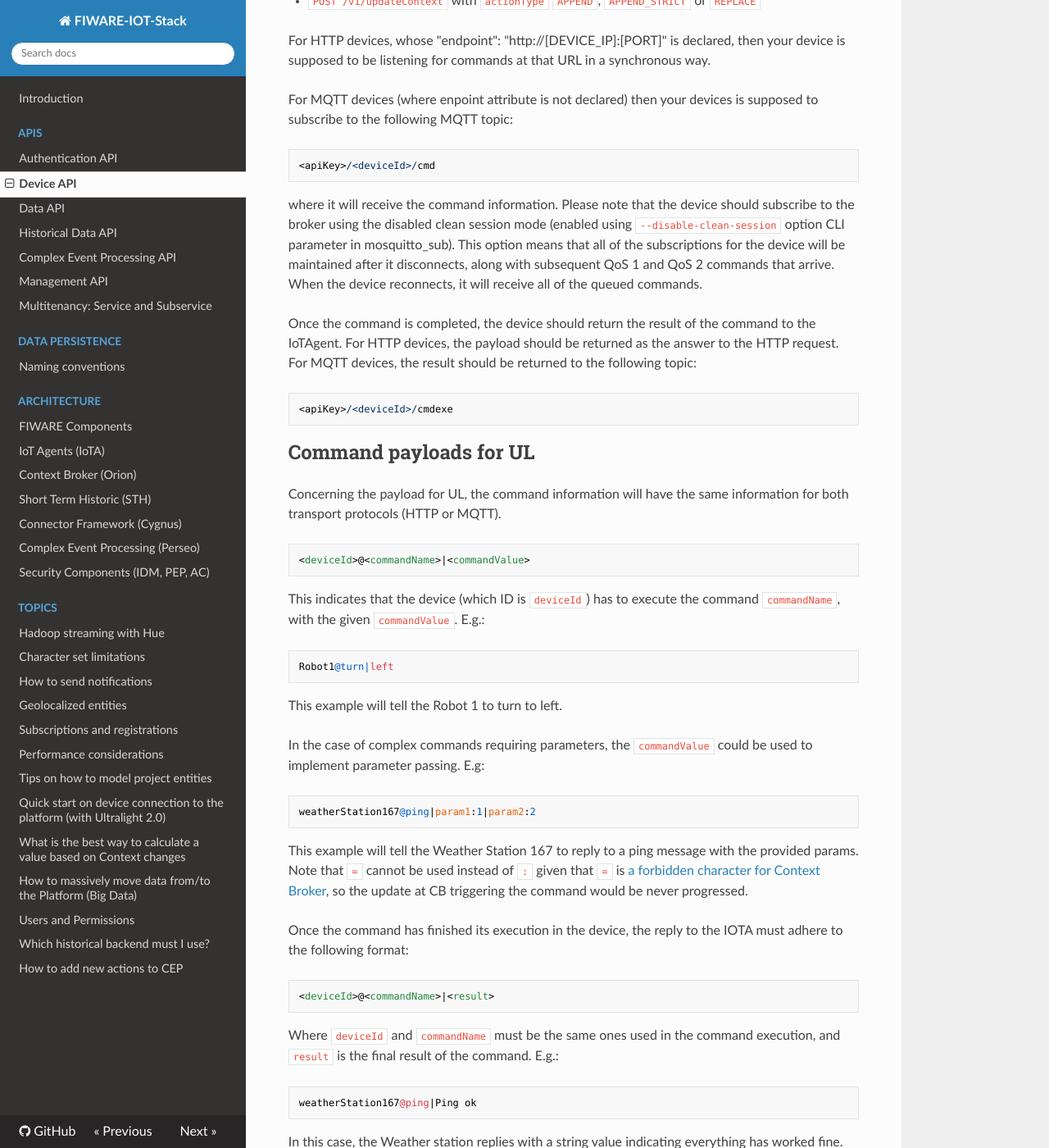
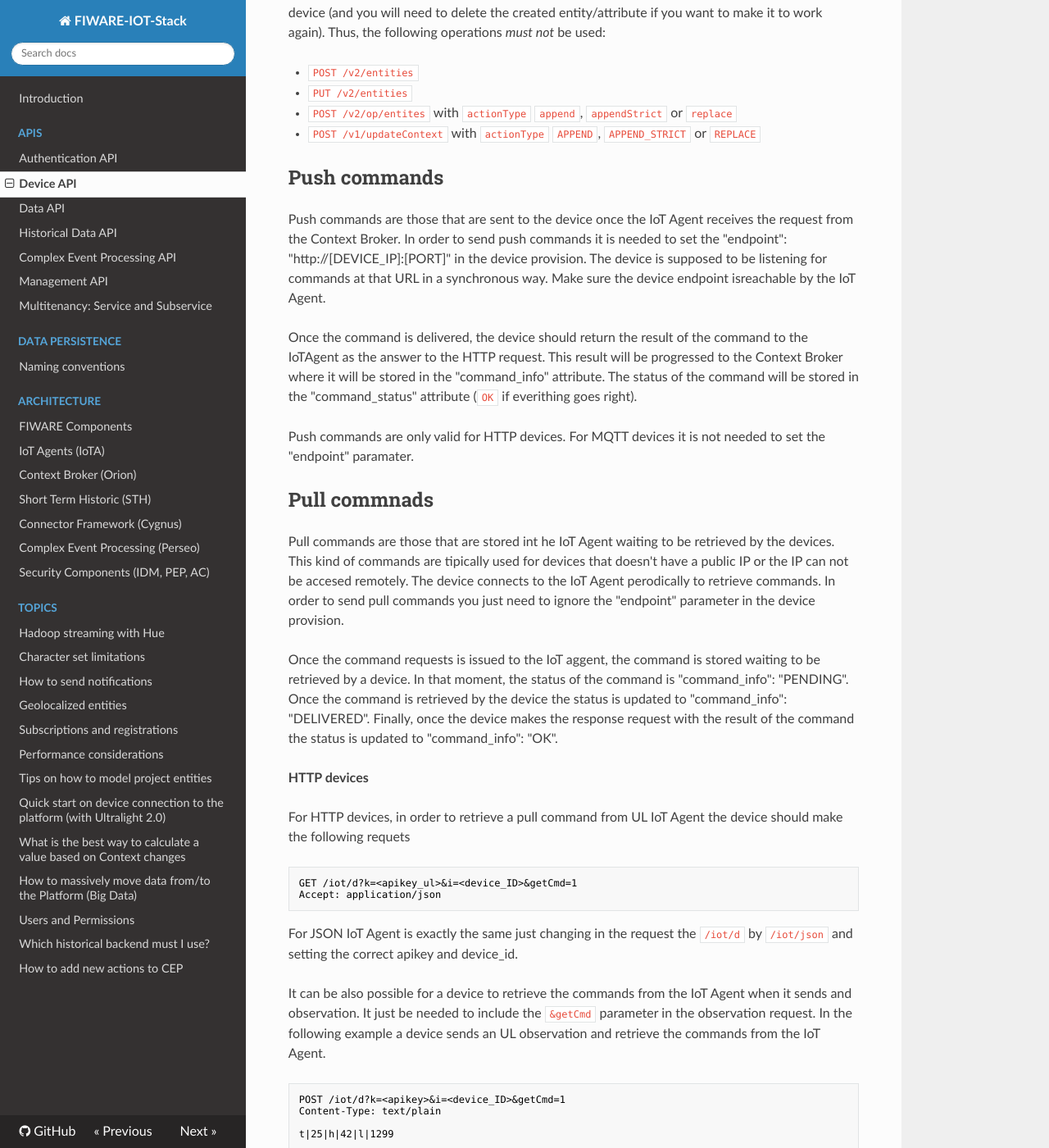
Before and after one commit to telefonicaid/thinking-cities, an MkDocs documentation site: the page built from docs/device_api.md, in a window 1280 px wide and 1400 px high, scrolled down 7937 px. Shown: the whole window at 82% size. Built offline with MkDocs 1.6.1, drawn with Linux system fonts in a browser that asks for light colours; nearby versions of some CDN libraries; old or Windows-style settings are respelled for this version of MkDocs; some of the changed text lies outside the part shown.

Commit message:
Update device_api.md

````diff
--- a/docs/device_api.md
+++ b/docs/device_api.md
@@ -77,21 +77,21 @@ Currently, the IoT Platform only allows for the existence of a configuration gro
 
 # Register your IoT device
 
-Remember this step is optional, it is only required if you want to use commands in order to act upon devices or want to
+Remember this step is optional, it is only required if you want to use commands in order to act upon devices or you want to
 define a mapping to reduce the attributes identifier when you send observations to reduce the message size. But, in case
 the device is not provisioned, the Configuration Group **must** be configured.
 
 If you simply want to send observations you can skip this and just go to the "Send observations" section.
 
 Examples below are provided only for IoTA-UL cases for the sake of briefness, but IOTA-JSON examples are
-exactly the same just changing `?protocol=IoTA-UL` by `?protocol=IoTA-JSON`.
+exactly the same just changing `protocol=IoTA-UL` by `protocol=IoTA-JSON`.
 
 **Registering for HTTP commands**
 
 On this sample a device is registered to use HTTP binding for a PING command:
 
 ```
-POST /iot/devices?protocol=IoTA-UL
+POST /iot/devices
 Content-Type: application/json
 X-Auth-Token: [TOKEN]
 Fiware-Service: OpenIoT
@@ -102,6 +102,7 @@ Fiware-ServicePath: /
 		"device_id": "[DEV_ID]",
 		"entity_name": "[ENTITY_ID]",
 		"entity_type": "thing",
+		"protocol":"IoTA-UL",
 		"timezone": "Europe/Madrid",
 		"endpoint": "http://[DEVICE_IP]:[PORT]",
 		"attributes": [{
@@ -151,6 +152,7 @@ Fiware-ServicePath: /
 		"device_id": "[DEV_ID]",
 		"entity_name": "[ENTITY_ID]",
 		"entity_type": "thing",
+		"protocol":"IoTA-UL",
 		"transport": "MQTT",
 		"timezone": "Europe/Madrid",
 		"attributes": [{
@@ -176,22 +178,26 @@ The example shows there are two differences comparing with provisioning for HTTP
 * The absence of an "endpoint" field
 * The presence of "transport" field, which value has to be "MQTT".
 
-**Registering without endpoint or transport commands**
+**Registering without endpoint commands**
 
-For devices that won't be receiving commands, you don't need to specify neither "endpoint" nor "tranport" fields.
+For devices that won't be receiving commands, you don't need to specify "endpoint" field. In this case, the command will be stored int the IoT Agent waiting for the device to retrieve the commmand. These kind of commnads are called pull commands.
 
 # Send observations
 
 There are two IoTAgents currently available in the platform, each listening for requests with a different protocol:
-Ultralight 2.0 and JSON. In both cases, payloads can be sent to the Agent using two different transport protocols: MQTT
-and HTTP. The following sections show some examples of each of the four possible approaches.
+* Ultralight 2.0
+* JSON
+
+In both cases, payloads can be sent to the Agent using two different transport protocols:
+* MQTT
+* HTTP
 
 In order to select the appropriate IoTAgent, change the declared protocol in the query parameters: IoTA-UL or IoTA-JSON.
+The following sections show some examples of each of the four possible approaches.
 
 **Send measures using UL2.0 HTTP**
 
-Ultralight2.0 (UL2.0) is a proposed simplification of the SensorML (SML) standard – and will be used to send device
-measurements (observations) to the ContextBroker. Ultralight2.0 is selected in this example because of its simplicity.
+Ultralight2.0 (UL2.0 or just UL for the shake of simplicity) is a proposed simplification of the SensorML (SML) standard – and will be used to send device measurements (observations) to the ContextBroker. Ultralight2.0 is selected in this example because of its simplicity.
 
 Sending an observation from IoT devices is simple with the following HTTP POST request:
 
@@ -206,22 +212,26 @@ The previous example sends an update of the Temperature attribute that is automa
 corresponding entity at the ContextBroker.
 
 Multiple measures for a single observation can be sent, sepparating the values with pipes:
+
 ```
 POST /iot/d?k=<apikey>&i=<device_ID>
 Content-Type: text/plain
 
 t|25|h|42|l|1299
 ```
+
 This request will generate a single update request to the Context Broker with three attributes, one corresponding to
 each measure.
 
 Sending multiple observations in the same message is also possible with the following payload:
+
 ```
 POST /iot/d?k=<apikey>&i=<device_ID>
 Content-Type: text/plain
 
 t|23#h|80#l|95#m|Quiet
 ```
+
 This request will generate four requests to the Context Broker, each one reporting a different value.
 
 Finally, after connecting your IoT devices this way you (or any other developer with the right access permissions) should be able to use the Data API to read the NGSI entity assigned to your device or see the data on the Management Portal.
@@ -234,6 +244,7 @@ of information each. That means that one message will be translated into one sin
 The information can be typically sensors measures.
 
 This is the topic hierarchy that has to be used by devices:
+
 ```
 /<api-key>/<device-id>/attrs/<attrName>
 ```
@@ -277,6 +288,7 @@ $ mosquitto_pub -h $HOST_IOTAGENT_MQTT -u theUser -P thePassword -t /<api_key>/m
 The simple JSON protocol used by the JSON IoTAgent maps each measurement to an attribute in a JSON Object. The following
 example shows how to send a measurement of three different quantities:
 ```
+
 POST  /iot/json?k=<apikey>&i=<device_ID>
 Content-type: application/json
 
@@ -302,9 +314,11 @@ measurement reports. Examples are shown as mosquitto_pub sentences.
 
 In the case of single measurements, just the value of the measurement is sent as the message payload, being the rest
 of information needed for the update confined to the MQTT topic, as illustrated in the following example:
+
 ```
 $ mosquitto_pub -h $HOST_IOTAGENT_MQTT -u theUser -P thePassword -t /<myapikey>/<mydevicemqtt>/attrs/<measurename> -m '5.4'
 ```
+
 In this example we can see that the topic contains three pieces of data:
 - The API Key ('<myapikey>'): identifies the service or configuration associated to the device.
 - The Device ID ('<mydevicemqtt>'): that uniquely identifies a device in a service.
@@ -314,6 +328,7 @@ The message payload contains the plain attribute value ('5.4').
 
 In the case of multiple measurements, the MQTT message will contain a JSON Object with multiple attributes, each one
 indicating the value of a single measurement, as illustrated in the following example:
+
 ```
 $ mosquitto_pub -h $HOST_IOTAGENT_MQTT -u theUser -P thePassword -t /<myapikey>/<mydevicemqtt>/attrs -m '{ "t": 5.4, "o": 4.3, "n": 3.2, "c": 2.1 }'
 ```
@@ -326,18 +341,14 @@ measurements will be updated in the target entity.
 
 # Act upon devices
 
-## Transport protocol
-In order to send commands to devices, you just need to know which attributes correspond to commands and update them.
-You can declare the command related attributes at the registry process (as shown in the previous "Register your IoT
-device" section).
+## Send commands
 
-If you take a look to the previous device example, you can find that a "ping" command was defined.
-Any update on this attribute “Ping” at the NGSI entity in the ContextBroker will send a command to your device.
-For instance, to send the "Ping" command with value "Ping request" you could use the following operation in the
-ContextBroker API:
+In order to send commands to devices, you need to know which attributes correspond to commands and update them. You can declare the command related attributes at the registry process (as shown in the previous "Register your IoT device" section). Also, you can declare the protocol you want the commnads to be sent (HTTP/MQTT) with the "transport" parameter at the registry process.
+
+If you take a look to the previous device example, you can find that a "ping" command was defined. Any update on this attribute “ping” at the NGSI entity in the ContextBroker will send a command to your device. For instance, to send the "ping" command with value "Ping request" you could use the following operation in the ContextBroker API:
 
 ```
-PUT /v2/entities/[ENTITY_ID]/attrs/ping
+PUT /v2/entities/[ENTITY_ID]/attrs/ping?type=[ENTITY_TYPE]
 
 {
   "value": "Ping request",
@@ -346,36 +357,71 @@ PUT /v2/entities/[ENTITY_ID]/attrs/ping
 
 ```
 
-ContextBroker API is quite flexible and allows to update an attribute in several ways. Please have a look to
-the [NGSIv2 specification](http://telefonicaid.github.io/fiware-orion/api/v2/stable) for details.
+ContextBroker API is quite flexible and allows to update an attribute in several ways. Please have a look to the [NGSIv2 specification](http://telefonicaid.github.io/fiware-orion/api/v2/stable) for details.
 
-**Important note**: don't use operations in the NGSI API with creation semantics. Otherwise, the entity/attribute
-will be created locally to ContextBroker and the command will not progress to the device (and you will need to delete
-the created entity/attribute if you want to make it to work again). Thus, the following operations *must not* be used:
+**Important note**: don't use operations in the NGSI API with creation semantics. Otherwise, the entity/attribute will be created locally to ContextBroker and the command will not progress to the device (and you will need to delete the created entity/attribute if you want to make it to work again). Thus, the following operations *must not* be used:
 
 * `POST /v2/entities`
 * `PUT /v2/entities`
 * `POST /v2/op/entites` with `actionType` `append`, `appendStrict` or `replace`
 * `POST /v1/updateContext` with `actionType` `APPEND`, `APPEND_STRICT` or `REPLACE`
 
-For HTTP devices, whose "endpoint": "http://[DEVICE_IP]:[PORT]" is declared, then your device is supposed to be
-listening for commands at that URL in a synchronous way.
+## Push commands
 
-For MQTT devices (where enpoint attribute is not declared) then your devices is supposed to subscribe to the following
-MQTT topic:
+Push commands are those that are sent to the device once the IoT Agent receives the request from the Context Broker. In order to send push commands it is needed to set the "endpoint": "http://[DEVICE_IP]:[PORT]" in the device provision. The device is supposed to be listening for commands at that URL in a synchronous way. Make sure the device endpoint isreachable by the IoT Agent.
+
+Once the command is delivered, the device should return the result of the command to the IoTAgent as the answer to the
+HTTP request. This result will be progressed to the Context Broker where it will be stored in the "command_info" attribute. The status of the command will be stored in the "command_status" attribute (`OK` if everithing goes right).
+
+Push commands are only valid for HTTP devices. For MQTT devices it is not needed to set the "endpoint" paramater.
+
+## Pull commnads
+
+Pull commands are those that are stored int he IoT Agent waiting to be retrieved by the devices. This kind of commands are tipically used for devices that doesn't have a public IP or the IP can not be accesed remotely. The device connects to the IoT Agent perodically to retrieve commands. In order to send pull commands you just need to ignore the "endpoint" parameter in the device provision.
+
+Once the command requests is issued to the IoT aggent, the command is stored waiting to be retrieved by a device. In that moment, the status of the command is "command_info": "PENDING". Once the command is retrieved by the device the status is updated to "command_info": "DELIVERED". Finally, once the device makes the response request with the result of the command the status is updated to "command_info": "OK".
+
+**HTTP devices**
+
+For HTTP devices, in order to retrieve a pull command from  UL IoT Agent the device should make the following requets
+
 ```
-<apiKey>/<deviceId>/cmd
+GET /iot/d?k=<apikey_ul>&i=<device_ID>&getCmd=1
+Accept: application/json
 ```
+
+For JSON IoT Agent is exactly the same just changing in the request the `/iot/d` by `/iot/json` and setting the correct apikey and device_id.
+
+It can be also possible for a device to retrieve the commands from the IoT Agent when it sends and observation. It just be needed to include the `&getCmd` parameter in the observation request. In the following example a device sends an UL observation and retrieve the commands from the IoT Agent.
+
+```
+POST /iot/d?k=<apikey>&i=<device_ID>&getCmd=1
+Content-Type: text/plain
+
+t|25|h|42|l|1299
+```
+
+This is also possible for JSON IoT Agent changing in the request the `/iot/d` by `/iot/json`and setting the correct apikey and device_id.
+
+**MQTT devices**
+
+For MQTT devices, it is not needed to declare and enpoint. The devices is supposed to be subscribed to the following MQTT topic:
+
+```
+/<apiKey>/<deviceId>/cmd
+```
+
 where it will receive the command information. Please note that the device should subscribe to the broker using the disabled clean session mode (enabled using `--disable-clean-session` option CLI parameter in mosquitto_sub). This option means that all of the subscriptions for the device will be maintained after it disconnects, along with subsequent QoS 1 and QoS 2 commands that arrive. When the device reconnects, it will receive all of the queued commands.
 
-Once the command is completed, the device should return the result of the command to the IoTAgent. For HTTP devices,
-the payload should be returned as the answer to the HTTP request. For MQTT devices, the result should be returned to
-the following topic:
+Once the command is completed, the device should return the result of the command to the IoTAgent. For HTTP devices, the payload should be returned as the answer to the HTTP request. For MQTT devices, the result should be returned to the following topic:
+
 ```
-<apiKey>/<deviceId>/cmdexe
+/<apiKey>/<deviceId>/cmdexe
 ```
 
-## Command payloads for UL
+## Command payloads
+
+**Command payloads for UL**
 
 Concerning the payload for UL, the command information will have the same information for both transport protocols (HTTP or MQTT).
 
@@ -397,7 +443,7 @@ In the case of complex commands requiring parameters, the `commandValue` could b
 weatherStation167@ping|param1:1|param2:2
 ```
 
-This example will tell the Weather Station 167 to reply to a ping message with the provided params. Note that `=` cannot be used instead of `:` given that `=` is [a forbidden character for Context Broker](https://fiware-orion.readthedocs.io/en/master/user/forbidden_characters/index.html), so the update at CB triggering the command would be never progressed.
+This example will tell the Weather Station 167 to reply to a ping message with the provided params. Note that `=` cannot be used instead of `:` given that `=` is [a forbidden character for Context Broker] (https://fiware-orion.readthedocs.io/en/master/user/forbidden_characters/index.html), so the update at CB triggering the command would be never progressed.
 
 Once the command has finished its execution in the device, the reply to the IOTA must adhere to the following format:
 
@@ -413,13 +459,13 @@ weatherStation167@ping|Ping ok
 
 In this case, the Weather station replies with a string value indicating everything has worked fine.
 
-## Command payloads for JSON
+**Command payloads for JSON**
 
 Concerning the payload for JSON, the command information will have the same information for both transport protocols (HTTP or MQTT).
 
 ```
 {
-  "<commandName>": "<commandValue>
+  "<commandName>": <commandValue>
 }
 ```
 
@@ -441,7 +487,7 @@ In the case of complex commands requiring parameters, the `commandValue` could b
 }
 ```
 
-This example will tell the device to reply to a ping message with the provided params. Note that `=` cannot be used instead of `:` given that `=` is [a forbidden character for Context Broker](https://fiware-orion.readthedocs.io/en/master/user/forbidden_characters/index.html), so the update at CB triggering the command would be never progressed.
+This example will tell the device to reply to a ping message with the provided params. Note that `=` cannot be used instead of `:` given that `=` is [a forbidden character for Context Broker] (https://fiware-orion.readthedocs.io/en/master/user/forbidden_characters/index.html), so the update at CB triggering the command would be never progressed.
 
 Once the command has finished its execution in the device, the reply to the IOTA must adhere to the following format:
 
````
Also changed, not shown: other parts of docs/device_api.md (+3 -3 lines).
